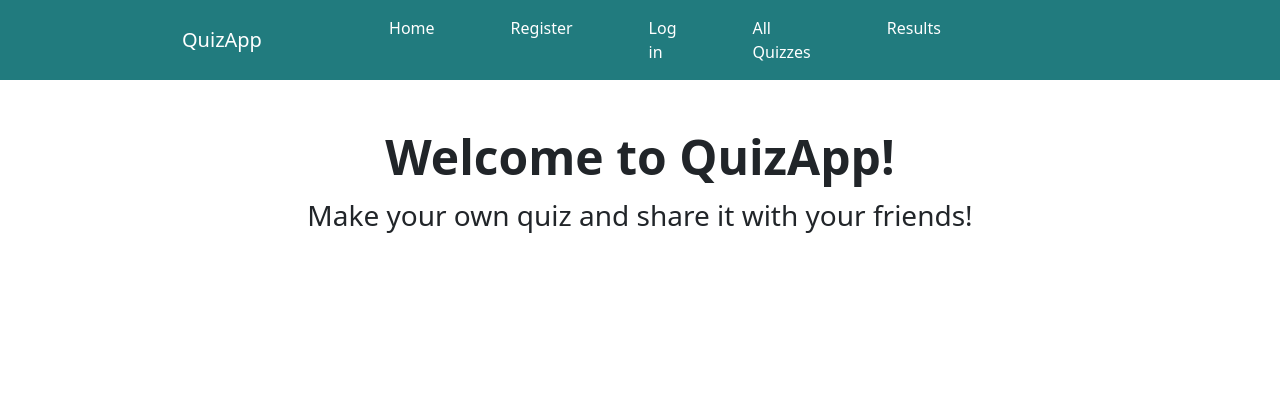
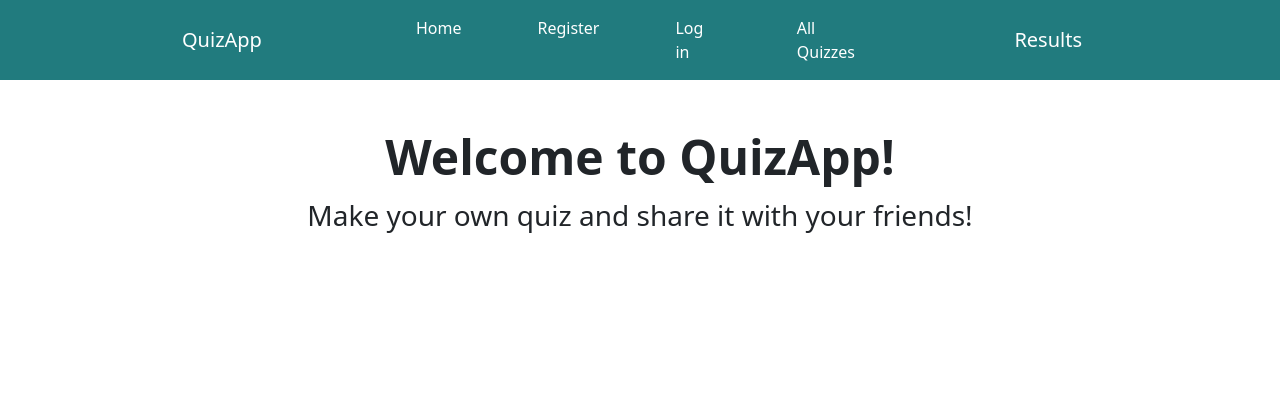
Before and after one commit to IuliaSapungiu/QuizApp, a Django app: page / in a window 1280 px wide. Shown: the top 420 px of the page. Run offline with Django 5.2, Linux system fonts and the light colour scheme; a user stored in the database is signed in.

Commit message:
Schimbare de styling Results button

```diff
--- a/QuizProject/quiz_app/templates/quiz_app/home.html
+++ b/QuizProject/quiz_app/templates/quiz_app/home.html
@@ -33,16 +33,10 @@
                 <li class="nav-item">
                 <a class="nav-link" href="{% url 'all_quizzes' %}" style="color: #ffffff;">All Quizzes</a>
                 </li>
-                {% if user.is_authenticated %}
-                <li class="nav-item">
-                    <a href="{% url 'user_quizzes_with_takers' %}" class="nav-link" style="color: #ffffff;">Results</a>
-                </li>
-                {% endif %}
-                <!-- </li>
-                <li class="nav-item">
-                <a class="nav-link disabled" href="#" style="color: #cccccc;">Try it yourself!</a>
-                </li> -->
             </ul>
+            {% if user.is_authenticated %}
+            <a href="{% url 'user_quizzes_with_takers' %}" class="navbar-brand mb-0 h1" style="color: #ffffff;">Results</a>
+            {% endif %}
             </div>
         </div>
     </nav>
```
